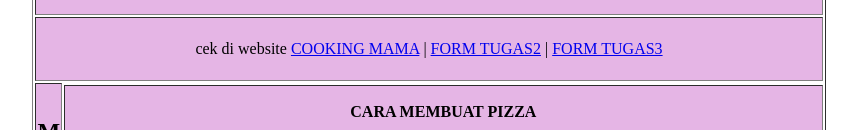
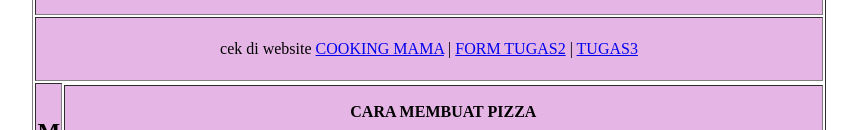
Before and after one commit to keysahraniamelia02/game-cookingmama-keysa, a plain HTML site: page index.html in a window 1280 px wide. Shown: the part 164-294 px from the top of the page, without its empty margins (211-1068 px from the left). Drawn offline with Linux system fonts and the light colour scheme.

Commit message:
Update index.html

```diff
--- a/index.html
+++ b/index.html
@@ -22,7 +22,7 @@
 
         <tr style="background-color: rgb(229, 181, 229);">
           <td colspan="2" align="center" height="60">
-            <p>cek di website <a href="https://www.cookingmama.com/">COOKING MAMA</a> | <a href="tugas2.html">FORM TUGAS2</a> | <a href="tugas2.html">FORM TUGAS3</a>
+            <p>cek di website <a href="https://www.cookingmama.com/">COOKING MAMA</a> | <a href="tugas2.html">FORM TUGAS2</a> | <a href="tugas2.html">TUGAS3</a>
             </p>
           </td>
         </tr>
```
